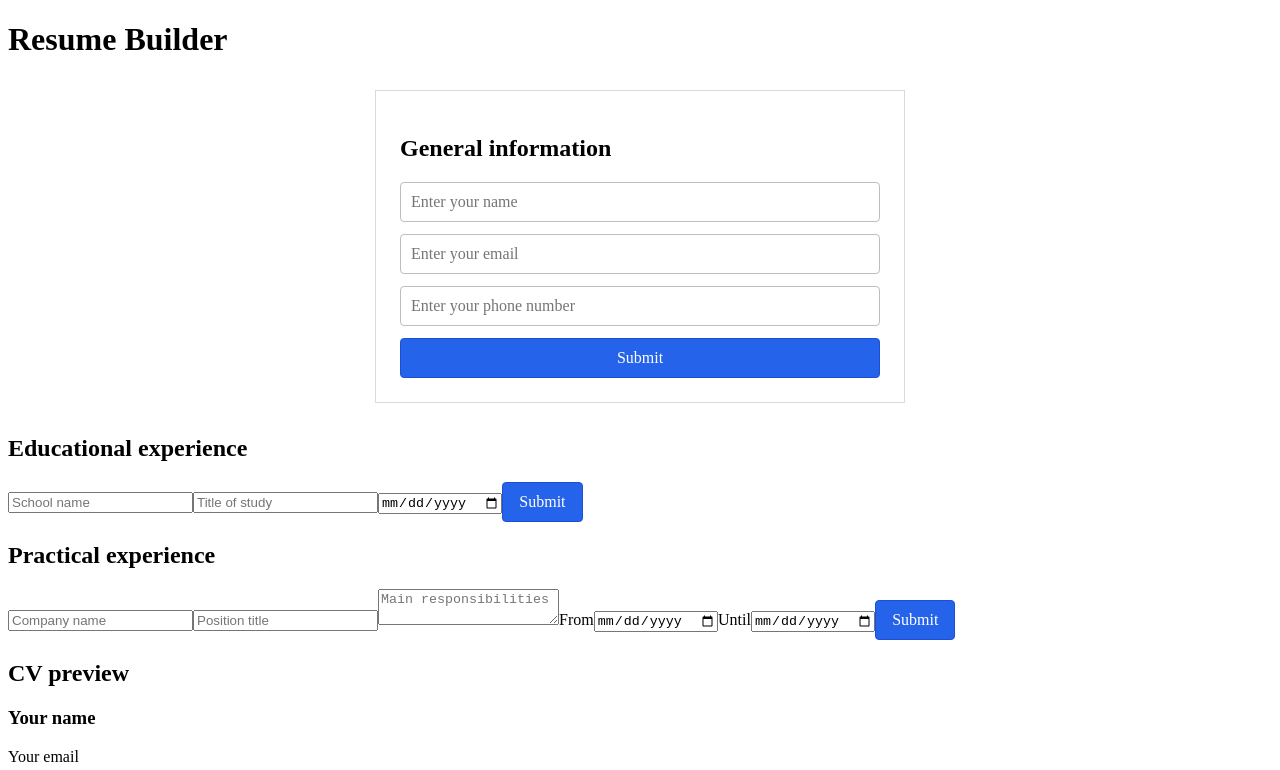
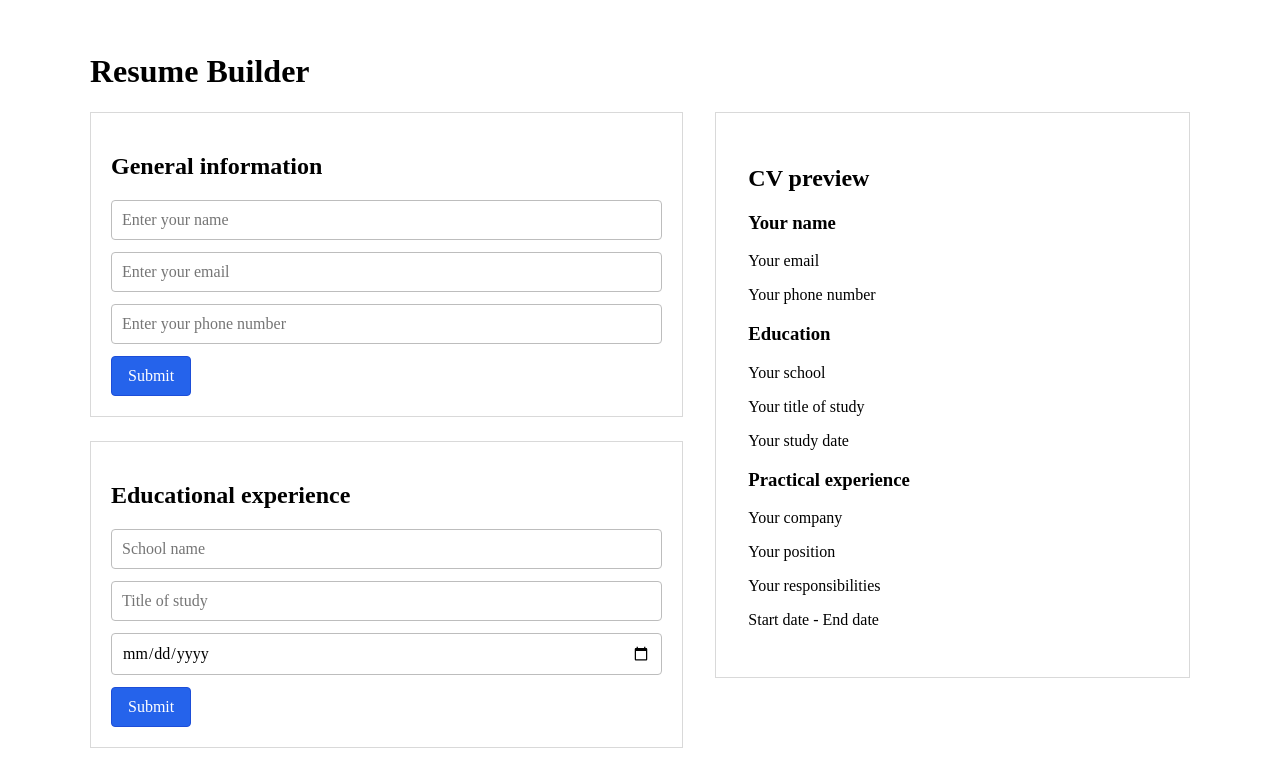
Before and after one commit to Abdulqadir-B/generate-resume, a React (Vite) app: page / in a window 1280 px wide. Shown: the top 770 px of the page. Built offline with nearby package versions, Linux system fonts and the light colour scheme.

Commit message:
style: enhance layout and styling for form sections and buttons in Resume components

```diff
--- a/src/components/Education.jsx
+++ b/src/components/Education.jsx
@@ -16,11 +16,11 @@ export const Education = ({ education, setEducation }) => {
   };
 
   return (
-    <section>
+    <section className="form-section">
       <h2>Educational experience</h2>
 
       {!isSubmitted && (
-        <form onSubmit={handleSubmit}>
+        <form className="resume-form" onSubmit={handleSubmit}>
           <input
             name="school"
             placeholder="School name"
@@ -44,7 +44,7 @@ export const Education = ({ education, setEducation }) => {
       )}
 
       {isSubmitted && (
-        <button type="button" onClick={() => setIsSubmitted(false)}>
+        <button className="secondary-button" type="button" onClick={() => setIsSubmitted(false)}>
           Edit
         </button>
       )}
--- a/src/components/Experience.jsx
+++ b/src/components/Experience.jsx
@@ -16,11 +16,11 @@ export const Experience = ({ experience, setExperience }) => {
   };
 
   return (
-    <section>
+    <section className="form-section">
       <h2>Practical experience</h2>
 
       {!isSubmitted && (
-        <form onSubmit={handleSubmit}>
+        <form className="resume-form" onSubmit={handleSubmit}>
           <input
             name="company"
             placeholder="Company name"
@@ -62,7 +62,7 @@ export const Experience = ({ experience, setExperience }) => {
       )}
 
       {isSubmitted && (
-        <button type="button" onClick={() => setIsSubmitted(false)}>
+        <button className="secondary-button" type="button" onClick={() => setIsSubmitted(false)}>
           Edit
         </button>
       )}
--- a/src/components/Info.jsx
+++ b/src/components/Info.jsx
@@ -1,4 +1,3 @@
-import "../styles/Info.css";
 import { useState } from "react";
 
 export const Info = ({ info, setInfo }) => {
@@ -17,11 +16,11 @@ export const Info = ({ info, setInfo }) => {
         setIsSubmitted(true);
     };
     return (
-        <section className="info-section">
+        <section className="form-section">
             <h2>General information</h2>
 
             {!isSubmitted && (
-            <form className="info-form" onSubmit={handleSubmit}>
+            <form className="resume-form" onSubmit={handleSubmit}>
                     <input
                         name="name"
                         type="text"
@@ -49,7 +48,7 @@ export const Info = ({ info, setInfo }) => {
 
             {isSubmitted && (
                 <button
-                    className="edit-button"
+                    className="secondary-button"
                     type="button"
                     onClick={() => setIsSubmitted(false)}
                 >
--- a/src/components/Preview.jsx
+++ b/src/components/Preview.jsx
@@ -1,6 +1,6 @@
 export const Preview = ({ info, education, experience }) => {
 	return (
-		<section>
+		<section className="preview-panel">
 			<h2>CV preview</h2>
 			<h3>{info.name || "Your name"}</h3>
 			<p>{info.email || "Your email"}</p>
--- a/src/components/Resume.jsx
+++ b/src/components/Resume.jsx
@@ -3,6 +3,7 @@ import { Experience } from "./Experience";
 import { Info } from "./Info";
 import { Preview } from "./Preview";
 import { useState } from "react";
+import "../styles/Resume.css";
 
 export const Resume = () => {
   const [info, setInfo] = useState({
@@ -24,17 +25,21 @@ export const Resume = () => {
   });
 
   return (
-    <main>
+    <main className="resume-app">
       <h1>Resume Builder</h1>
+      <div className="resume-layout">
+        <div className="editor-panel">
           <Info info={info} setInfo={setInfo} />
           <Education education={education} setEducation={setEducation} />
           <Experience experience={experience} setExperience={setExperience} />
+        </div>
 
         <Preview
           info={info}
           education={education}
           experience={experience}
         />
+      </div>
     </main>
   );
 };
--- a/src/styles/resume.css
+++ b/src/styles/resume.css
@@ -0,0 +1,88 @@
+.resume-app {
+  max-width: 1100px;
+  margin: 0 auto;
+  padding: 24px;
+}
+
+.resume-layout {
+  display: grid;
+  grid-template-columns: minmax(0, 1fr) minmax(320px, 0.8fr);
+  gap: 32px;
+  align-items: start;
+}
+
+.editor-panel {
+  display: grid;
+  gap: 24px;
+}
+
+.form-section {
+  padding: 20px;
+  border: 1px solid #d9d9d9;
+  text-align: left;
+}
+
+.resume-form {
+  display: grid;
+  gap: 12px;
+}
+
+.resume-form input,
+.resume-form textarea {
+  width: 100%;
+  box-sizing: border-box;
+  padding: 10px;
+  border: 1px solid #bdbdbd;
+  border-radius: 4px;
+  font: inherit;
+}
+
+.resume-form textarea {
+  min-height: 100px;
+  resize: vertical;
+}
+
+.resume-form input:focus,
+.resume-form textarea:focus {
+  outline: 2px solid #2563eb;
+  outline-offset: 1px;
+}
+
+.resume-form button,
+.secondary-button {
+  width: fit-content;
+  padding: 10px 16px;
+  border: 1px solid #1d4ed8;
+  border-radius: 4px;
+  color: white;
+  background: #2563eb;
+  font: inherit;
+  cursor: pointer;
+}
+
+.resume-form button:hover,
+.secondary-button:hover {
+  background: #1d4ed8;
+}
+
+.secondary-button {
+  margin-top: 12px;
+}
+
+.resume-form label {
+  display: grid;
+  gap: 6px;
+}
+
+.preview-panel {
+  padding: 32px;
+  border: 1px solid #d9d9d9;
+  background: white;
+  text-align: left;
+}
+
+@media (max-width: 800px) {
+  .resume-layout {
+    grid-template-columns: 1fr;
+  }
+}
```
Lines whose indentation alone changed are shown as unchanged.
